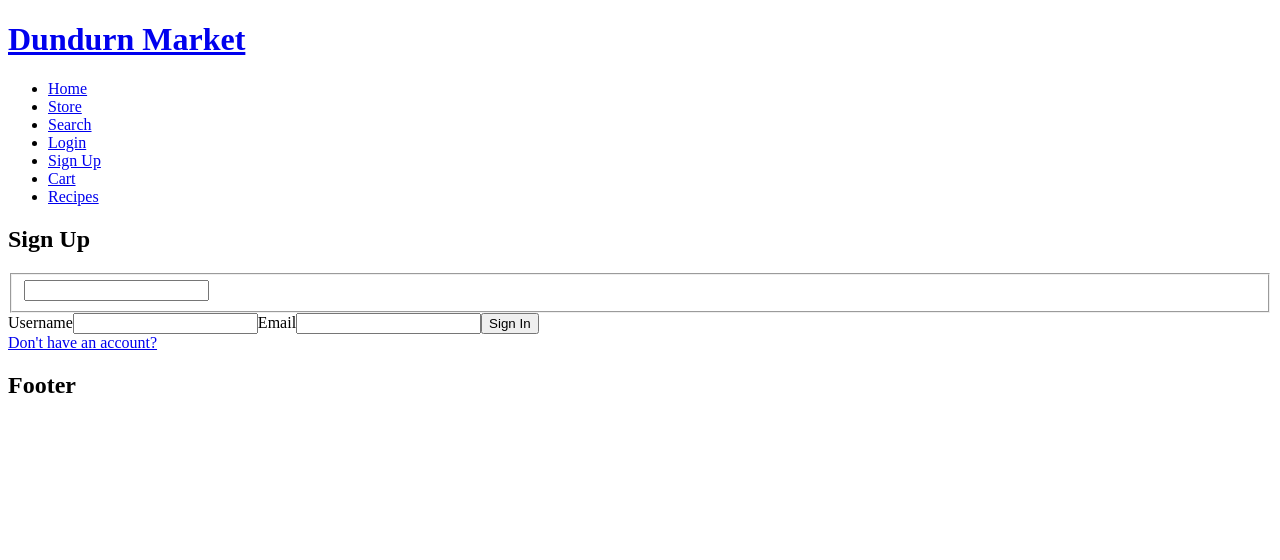
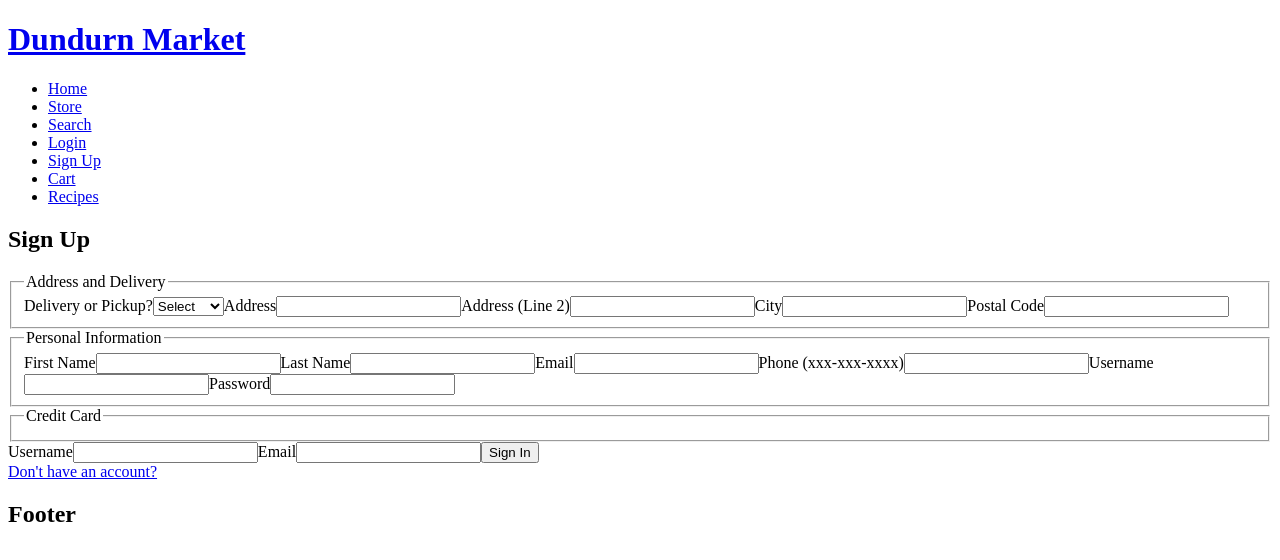
Before and after one commit to QuercusTaliare/gatsby-shop, a Gatsby site: page /signup in a window 1280 px wide. Built offline with nearby package versions, Linux system fonts and the light colour scheme; Gatsby itself is replaced by a stand-in of ours.

Commit message:
Create form elements in Signup form
This included the address and personal information. The credit card
information is still needed.

```diff
--- a/src/pages/signup.js
+++ b/src/pages/signup.js
@@ -11,12 +11,81 @@ export default function SignupPage() {
         <h2>Sign Up</h2>
         <form>
 
+          {/* Pickup or Delivery? (dropdown), Address*, Address (Line 2), City*, State, Province*, Postal Code* */}
           <fieldset>
+
+            <legend>Address and Delivery</legend>
+
+            <label for="receivingOrder">
+              <span>Delivery or Pickup?</span>
+              <select id="receivingOrder">
+                <option value="">Select</option>
+                <option value="delivery">Delivery</option>
+                <option value="pickup">Pick Up</option>
+              </select>
+            </label>
+
             <label for="address">
+              <span>Address</span>
               <input type="text" name="address" id="address" />
             </label>
 
+            <label for="addressTwo">
+              <span>Address (Line 2)</span>
+              <input type="text" name="addressTwo" id="addressTwo" />
+            </label>
 
+            <label for="city">
+              <span>City</span>
+              <input type="text" name="city" id="city" />
+            </label>
+
+            <label for="postalCode">
+              <span>Postal Code</span>
+              <input type="text" name="postalCode" id="postalCode" />
+            </label>
+
+          </fieldset>
+
+          {/* First Name*, Last Name*, Email Address*, Company, Who Referred you?, Phone*, Note To Driver, Password*, [Checkboxes: Show Password, General News List] */}
+          <fieldset>
+            <legend>Personal Information</legend>
+
+            <label for="firstName">
+              <span>First Name</span>
+              <input type="text" name="firstName" id="firstName" />
+            </label>
+
+            <label for="lastName">
+              <span>Last Name</span>
+              <input type="text" name="lastName" id="lastName" />
+            </label>
+
+            <label for="email">
+              <span>Email</span>
+              <input type="email" name="email" id="email" />
+            </label>
+
+            <label for="phone">
+              <span>Phone (xxx-xxx-xxxx)</span>
+              <input type="tel" name="phone" id="phone" pattern="[0-9]{3}-[0-9]{3}-[0-9]{4}"/>
+            </label>
+
+            <label for="userName">
+              <span>Username</span>
+              <input type="text" name="userName" id="userName" />
+            </label>
+
+            <label for="password">
+              <span>Password</span>
+              <input type="password" name="password" id="password" />
+            </label>
+
+          </fieldset>
+
+          {/* PAYMENT INFO: Card Number, Expiration Date, Security Code */}
+          <fieldset>
+            <legend>Credit Card</legend>
           </fieldset>
 
           <label for="username">Username</label>
@@ -27,11 +96,11 @@ export default function SignupPage() {
         </form>
         <Link to="/login">Don't have an account?</Link>
 
-        {/* Pickup or Delivery? (dropdown), Address*, Address (Line 2), City*, State, Province*, Postal Code* */}
 
-        {/* First Name*, Last Name*, Email Address*, Company, Who Referred you?, Phone*, Note To Driver, Password*, [Checkboxes: Show Password, General News List] */}
 
-        {/* PAYMENT INFO: Card Number, Expiration Date, Security Code */}
+
+
+
 
       </Layout>
     </>
```
